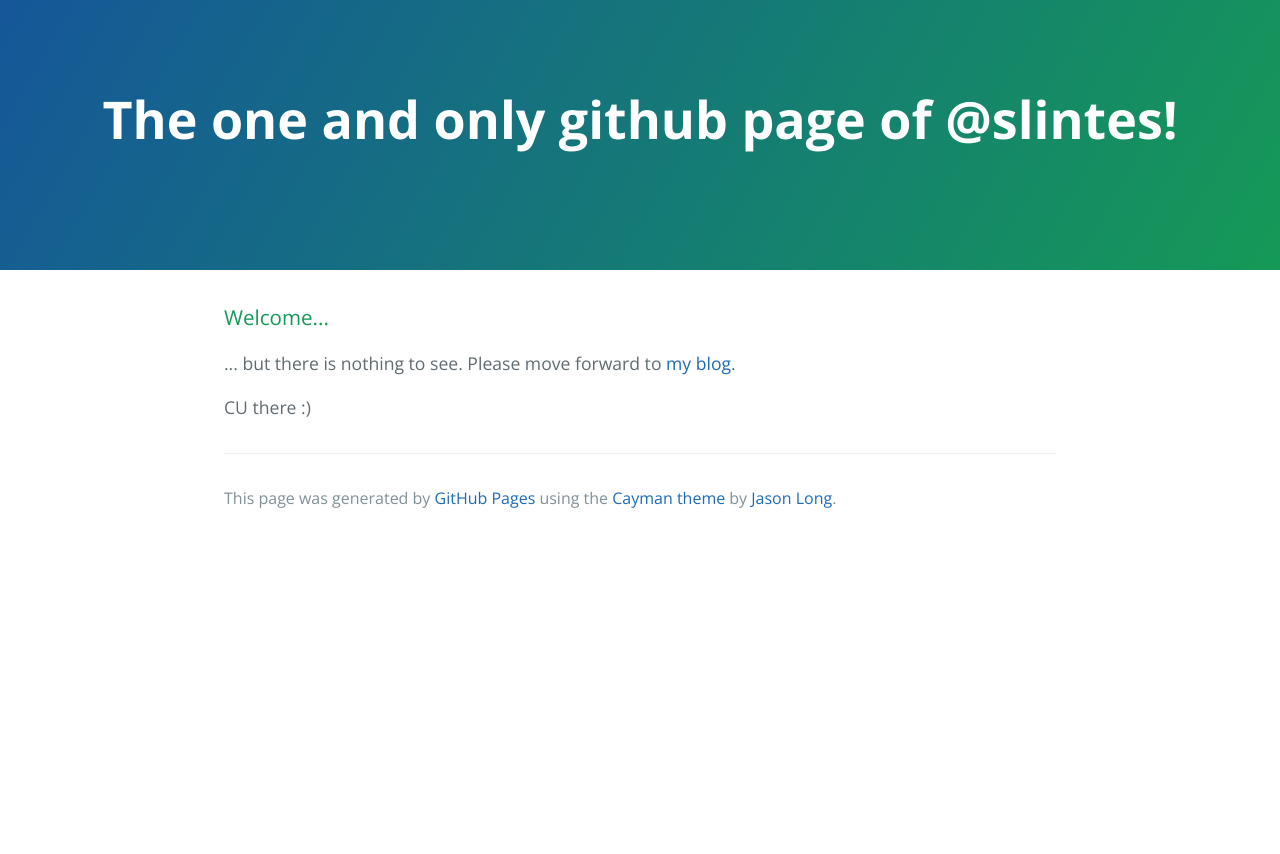
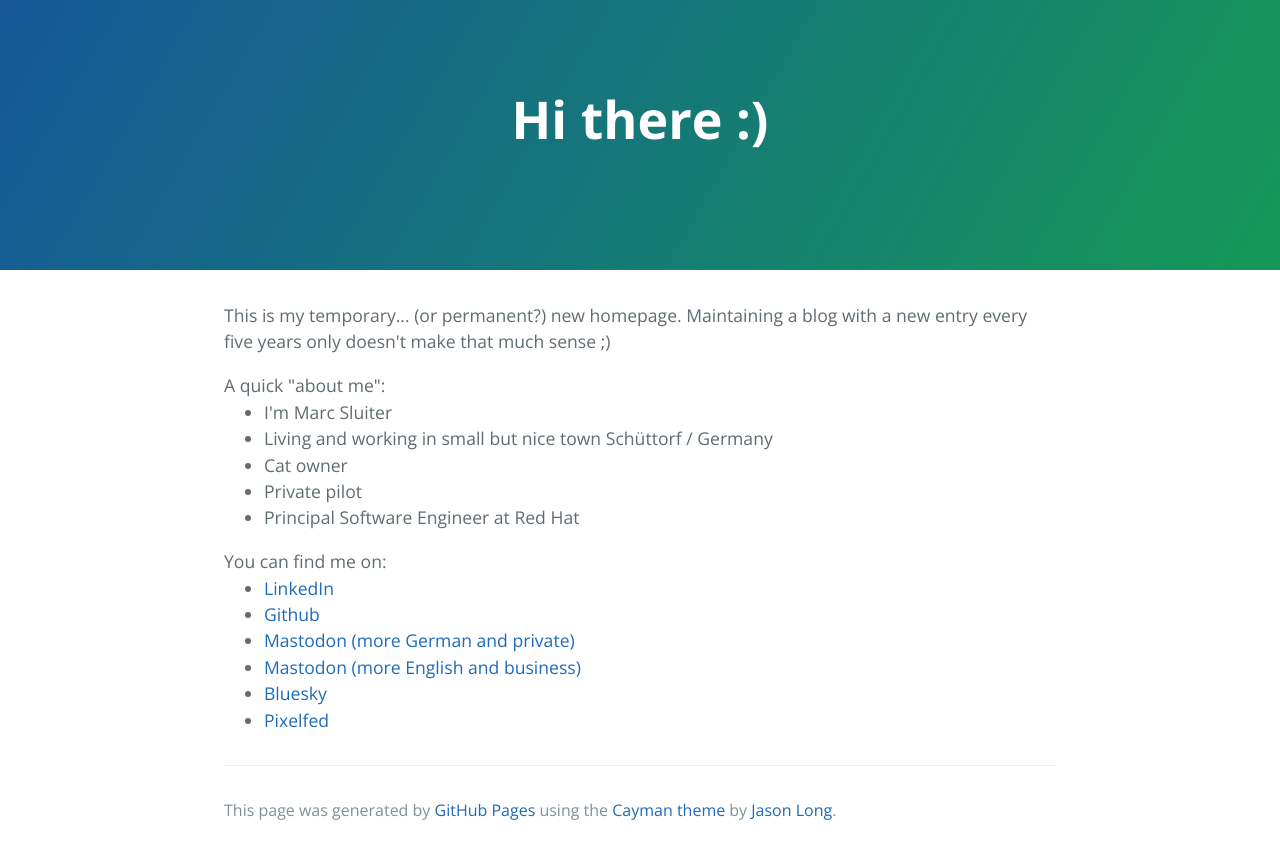
Before and after one commit to slintes/slintes.github.io, a plain HTML site: page index.html in a window 1280 px wide. Before the commit the page ends 800 px from the top, so only its background shows below. Drawn offline with nearby package versions, Linux system fonts and the light colour scheme.

Commit message:
basic info

```diff
--- a/index.html
+++ b/index.html
@@ -1,35 +1,56 @@
 <!DOCTYPE html>
 <html lang="en-us">
+
 <head>
     <meta charset="UTF-8">
-    <title>The one and only github page of @slintes! by slintes</title>
+    <title>The one and only homnepage of @slintes!</title>
     <meta name="viewport" content="width=device-width, initial-scale=1">
     <link rel="stylesheet" type="text/css" href="stylesheets/normalize.css" media="screen">
     <link href='https://fonts.googleapis.com/css?family=Open+Sans:400,700' rel='stylesheet' type='text/css'>
     <link rel="stylesheet" type="text/css" href="stylesheets/stylesheet.css" media="screen">
     <link rel="stylesheet" type="text/css" href="stylesheets/github-light.css" media="screen">
 </head>
+
 <body>
 <section class="page-header">
-      <h1 class="project-name">The one and only github page of @slintes!</h1>
+    <h1 class="project-name">Hi there :)</h1>
     <h2 class="project-tagline"></h2>
 </section>
 
 <section class="main-content">
-      <h3>
-<a id="welcome" class="anchor" href="#welcome" aria-hidden="true"><span aria-hidden="true" class="octicon octicon-link"></span></a>Welcome...</h3>
+    <p>
+        This is my temporary... (or permanent?) new homepage.
+        Maintaining a blog with a new entry every five years only doesn't make that much sense ;)
+    </p>
 
-<p>... but there is nothing to see. Please move forward to <a href="https://www.slintes.net">my blog</a>.</p>
+    A quick "about me":
+    <ul>
+        <li>I'm Marc Sluiter</li>
+        <li>Living and working in small but nice town Sch&uuml;ttorf / Germany</li>
+        <li>Cat owner</li>
+        <li>Private pilot</li>
+        <li>Principal Software Engineer at Red Hat</li>
+    </ul>
 
-<p>CU there :)</p>
+    You can find me on:
+    <ul>
+        <li><a href="https://www.linkedin.com/in/msluiter/">LinkedIn</a></li>
+        <li><a href="https://github.com/slintes">Github</a></li>
+        <li><a href="https://norden.social/@slintes">Mastodon (more German and private)</a></li>
+        <li><a href="https://hachyderm.io/@slintes">Mastodon (more English and business)</a></li>
+        <li><a href="https://bsky.app/profile/slintes.bsky.social">Bluesky</a></li>
+        <li><a href="https://pixelfed.social/i/web/profile/497779202736001194">Pixelfed</a></li>
+    </ul>
 
     <footer class="site-footer">
 
-        <span class="site-footer-credits">This page was generated by <a href="https://pages.github.com">GitHub Pages</a> using the <a href="https://github.com/jasonlong/cayman-theme">Cayman theme</a> by <a href="https://twitter.com/jasonlong">Jason Long</a>.</span>
+        <span class="site-footer-credits">This page was generated by <a href="https://pages.github.com">GitHub Pages</a> using the <a
+                href="https://github.com/jasonlong/cayman-theme">Cayman theme</a> by <a
+                href="https://twitter.com/jasonlong">Jason Long</a>.</span>
     </footer>
 
 </section>
 
+</body>
 
-  </body>
 </html>
```
Lines whose indentation alone changed are shown as unchanged.
